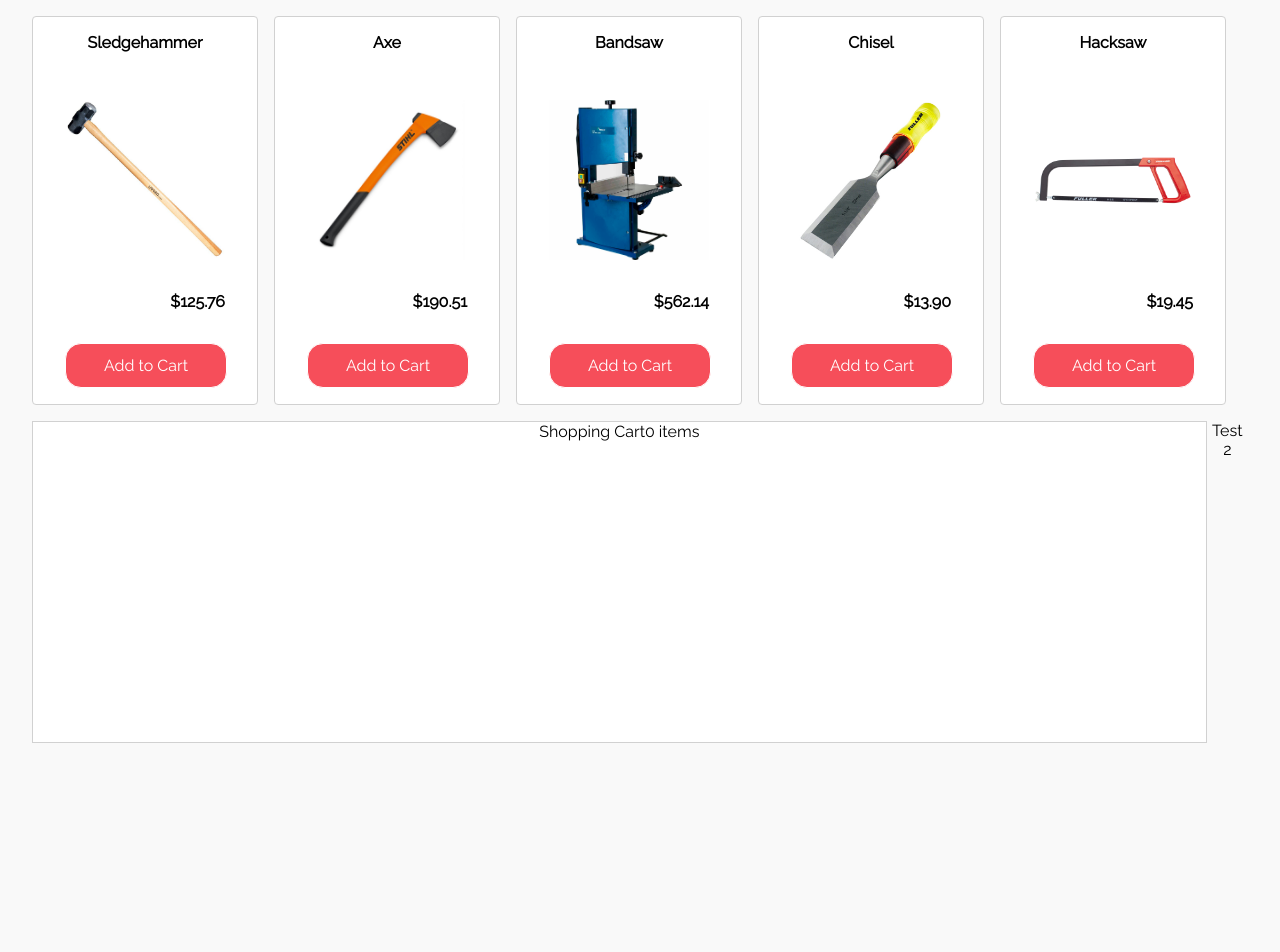
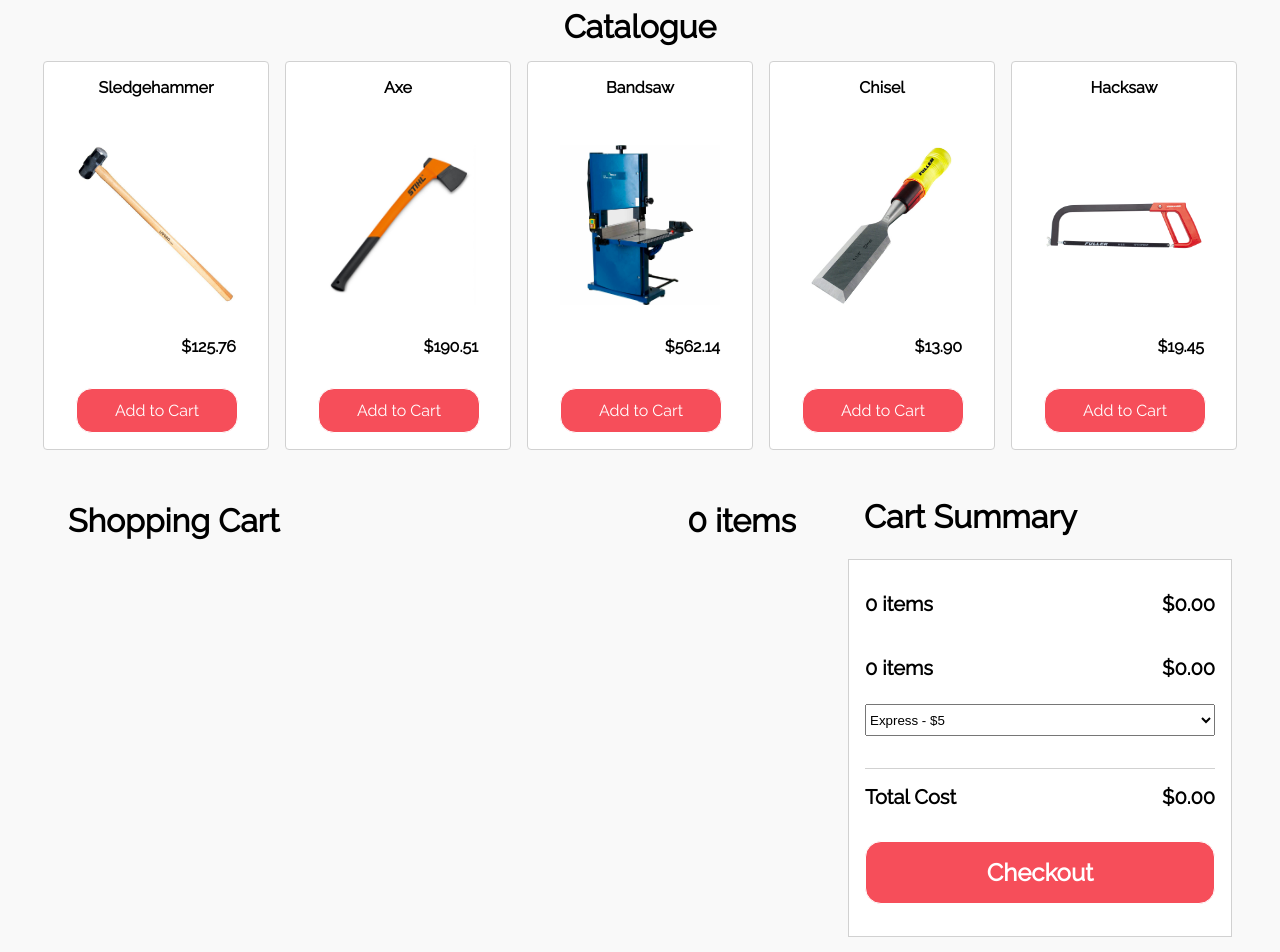
Before and after one commit to pjoe652/VetRadar-ShoppingCart, a React (Create React App) app: page / in a window 1280 px wide. Shown: the top 952 px of the page. Before the commit the page ends 800 px from the top, so only its background shows below. Built offline with nearby package versions, Linux system fonts and the light colour scheme.

Commit message:
Added total summary

```diff
--- a/src/App.tsx
+++ b/src/App.tsx
@@ -3,10 +3,12 @@ import './App.css';
 import { products } from './constants/index'
 import PurchaseItem from './components/PurchaseItem';
 import CartItem from './components/CartItem';
+import Summary from './components/Summary';
 
 class App extends React.Component<any, any> {
   state = {
-    shoppingCart: []
+    shoppingCart: [],
+    shipping: 5
   }
 
   addToCart = (newItem: any, image: any, price: any) => {
@@ -41,7 +43,7 @@ class App extends React.Component<any, any> {
 
       if(item && item.name === updatedItem) {
         if (updatedValue) {
-          item.quantity = updatedValue
+          item.quantity = parseInt(updatedValue)
         } else if (change === "add") {
           item.quantity++
         } else if (change === "subtract" && item.quantity !== 1) {
@@ -69,8 +71,14 @@ class App extends React.Component<any, any> {
     })
   }
 
+  updateShipping = (shippingCost: any) => {
+    this.setState({
+      shipping: shippingCost
+    })
+  }
+
   render() {
-    const { shoppingCart } = this.state
+    const { shoppingCart, shipping } = this.state
 
     let totalPrice = 0
     let totalQuantity = 0
@@ -82,6 +90,9 @@ class App extends React.Component<any, any> {
 
     return (
       <div className="App">
+        <span className="purchase-row-header">
+          Catalogue
+        </span>
         <div className="purchase-row-container">
           {
             products.map(product => {
@@ -109,9 +120,7 @@ class App extends React.Component<any, any> {
               })
             }
           </div>
-          <div className="summary-container">
-            Test 2
-          </div>
+          <Summary totalPrice={totalPrice} totalQuantity={totalQuantity} shippingCost={shoppingCart.length <= 0 ? 0 : shipping} updateShipping={this.updateShipping}/>
         </div>
       </div>
     );
--- a/src/components/CartItem.js
+++ b/src/components/CartItem.js
@@ -33,10 +33,10 @@ class CartItem extends React.Component {
           </div>
           <div className="cart-price-tally">
             <span className="price-tag">
-              {product.price}
+              {`$${product.price}`}
             </span>
             <span className="price-total">
-              {`Total: ${product.price}`}
+              {`Total: $${parseFloat(product.quantity * product.price).toFixed(2)}`}
             </span>
           </div>
         </div>
--- a/src/components/Summary.js
+++ b/src/components/Summary.js
@@ -0,0 +1,60 @@
+import React from 'react'
+
+class Summary extends React.Component {
+  render() {
+    const { totalPrice, totalQuantity, shippingCost, updateShipping } = this.props
+
+    return(
+      <div className="summary-container">
+        <span className="summary-header">
+          Cart Summary
+        </span>
+        <div className="cart-summary-container">
+          <div className="value-field-container">
+            <div className="initial-cost">
+              <span className="summary-field">
+                {`${totalQuantity} items`}
+              </span>
+              <span className="summary-field">
+                {`$${parseFloat(totalPrice).toFixed(2)}`}
+              </span>
+            </div>
+            <div className="shipping-container">
+              <div className="initial-cost">
+                <span className="summary-field">
+                  {`${totalQuantity} items`}
+                </span>
+                <span className="summary-field">
+                  {`$${parseFloat(totalPrice).toFixed(2)}`}
+                </span>
+              </div>
+              <select name="shipping" onChange={(e) => updateShipping(e.target.value)}>
+                <option value={5}>
+                  Express - $5
+                </option>
+                <option value={10}>
+                  Overnight - $10
+                </option>
+              </select>
+            </div>
+          </div>
+          <div className="confirmation-container">
+            <div className="total-cost">
+              <span>
+                Total Cost
+              </span>
+              <span>
+                {`$${parseFloat(totalPrice + parseInt(shippingCost)).toFixed(2)}`}
+              </span>
+            </div>
+            <div className="checkout-button">
+              Checkout
+            </div>
+          </div>
+        </div>
+      </div>
+    )
+  }
+}
+
+export default Summary
--- a/src/styles/components/CartItem.scss
+++ b/src/styles/components/CartItem.scss
@@ -4,7 +4,7 @@
   height: 5rem;
   padding: 1rem 2rem;
   background-color: white;
-  border-bottom: solid 1px #d1d1d1;
+  border: solid 1px #d1d1d1;
 
   .cart-content {
     display: flex;
--- a/src/styles/components/PurchaseItem.scss
+++ b/src/styles/components/PurchaseItem.scss
@@ -38,6 +38,7 @@
     border: solid 1px white;
     padding: 0.75rem 0;
     transition: 0.3s all;
+    user-select: none;
 
     &:hover {
       color: #f64e5a;
--- a/src/styles/components/Summary.scss
+++ b/src/styles/components/Summary.scss
@@ -0,0 +1,101 @@
+.summary-container {
+  display: flex;
+  flex-direction: column;
+  margin: 1rem;
+  width: 50%;
+  height: auto;
+
+  .summary-header {
+    display: flex;
+    font-size: 2rem;
+    font-weight: bold;
+    margin: 1rem 1rem 1.5rem 1rem;
+  }
+
+  .cart-summary-container {
+    background-color: white;
+    border: solid 1px rgb(209, 209, 209);
+    display: flex;
+    flex-direction: column;
+    justify-content: space-between;
+    height: 100%;
+
+    .value-field-container {
+      margin: 1rem;
+      display: flex;
+      flex-direction: column;
+
+      .initial-cost {
+        padding-bottom: 1.5rem;
+        display: flex;
+        flex-direction: row;
+        justify-content: space-between;
+
+        .summary-header {
+          font-size: 2rem;
+          font-weight: bold;
+          padding-bottom: 1rem;
+          border-bottom: solid 1px rgb(209, 209, 209);
+        }
+
+        .summary-field {
+          padding-top: 1rem;
+          font-size: 1.25rem;
+          font-weight: bold;
+        }
+      }
+
+      .shipping-container {
+        display: flex;
+        flex-direction: column;
+
+        .shipping-header {
+          font-size: 1.25rem;
+          font-weight: bold;
+          padding-bottom: 1rem;
+        }
+
+        select {
+          height: 2rem;
+        }
+      }
+    }
+  }
+
+  .confirmation-container {
+    margin: 1rem;
+    display: flex;
+    flex-direction: column;
+
+    .total-cost {
+      border-top: solid 1px rgb(209, 209, 209);
+      display: flex;
+      flex-direction: row;
+      justify-content: space-between;
+      font-size: 1.25rem;
+      font-weight: bold;
+      padding: 1rem 0 2rem;
+    }
+
+    .checkout-button {
+      cursor: pointer;
+      margin-bottom: 1rem;
+      padding: 1rem;
+      background-color: #f64e5a;
+      font-size: 1.5rem;
+      font-weight: bold;
+      color: white;
+      border-radius: 1rem;
+      text-align: center;
+      border: solid 1px white;
+      transition: all 0.3s;
+      user-select: none;
+
+      &:hover {
+        background-color: white;
+        color: #f64e5a;
+        border: solid 1px #f64e5a;
+      }
+    }
+  }
+}
--- a/src/styles/main.scss
+++ b/src/styles/main.scss
@@ -1,13 +1,20 @@
 @import 'components/PurchaseItem.scss';
 @import 'components/CartItem.scss';
+@import 'components/Summary.scss';
 
 body {
   font-family: Raleway;
   background-color: #f9f9f9;
 
+  .purchase-row-header {
+    font-size: 2rem;
+    font-weight: bold;
+  }
+
   .purchase-row-container {
     display: flex;
     flex-direction: row;
+    justify-content: center;
     margin: 1rem;
   }
 
@@ -21,8 +28,16 @@ body {
       flex-direction: column;
       min-height: 20rem;
       width: 100%;
-      background-color: white;
-      border: solid 1px #d1d1d1;
+      margin: 1rem;
+
+      .current-cart-header {
+        display: flex;
+        flex-direction: row;
+        margin: 1.25rem;
+        font-size: 2rem;
+        font-weight: bold;
+        justify-content: space-between;
+      }
     }
   }
 }
```
